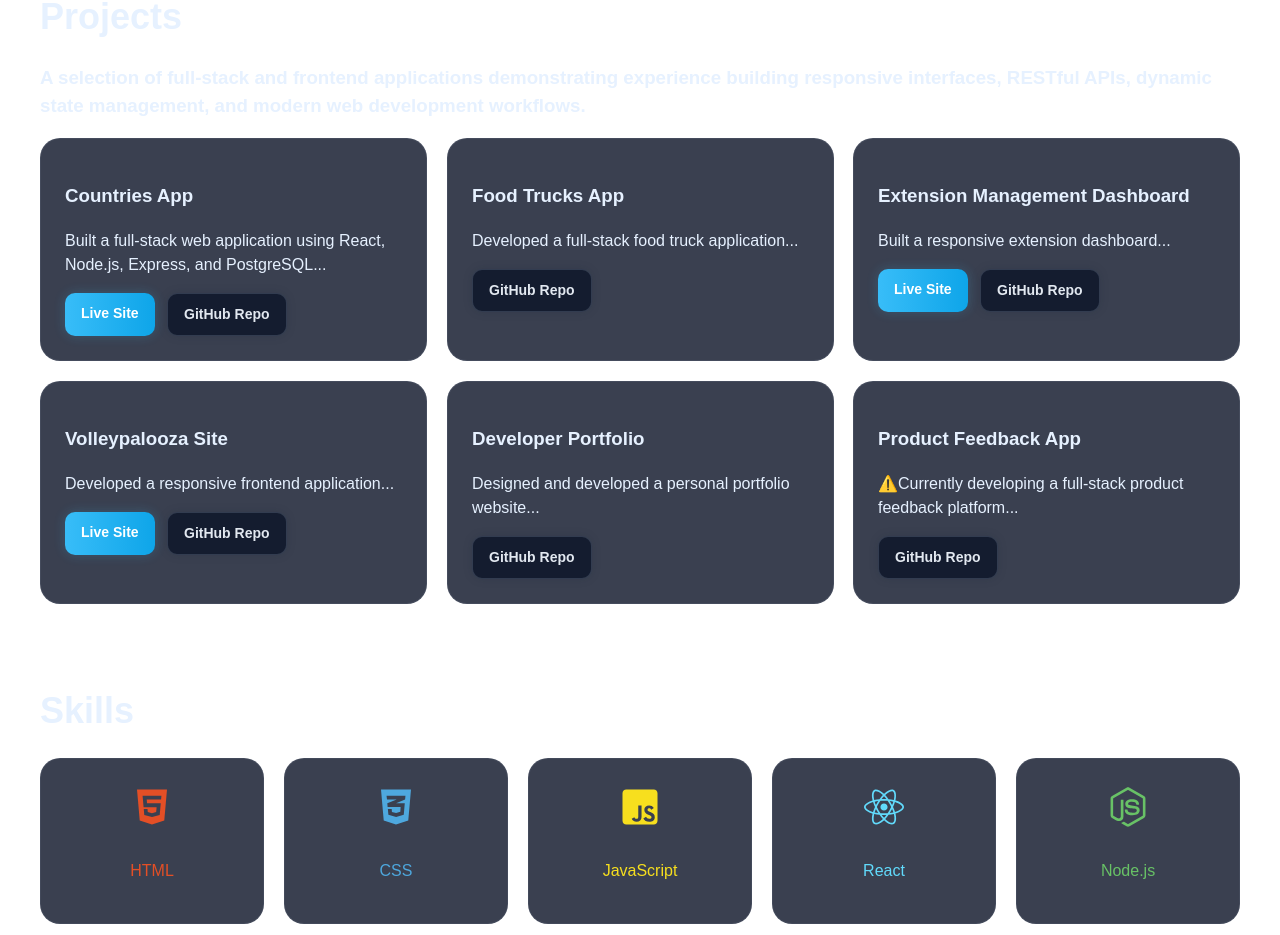
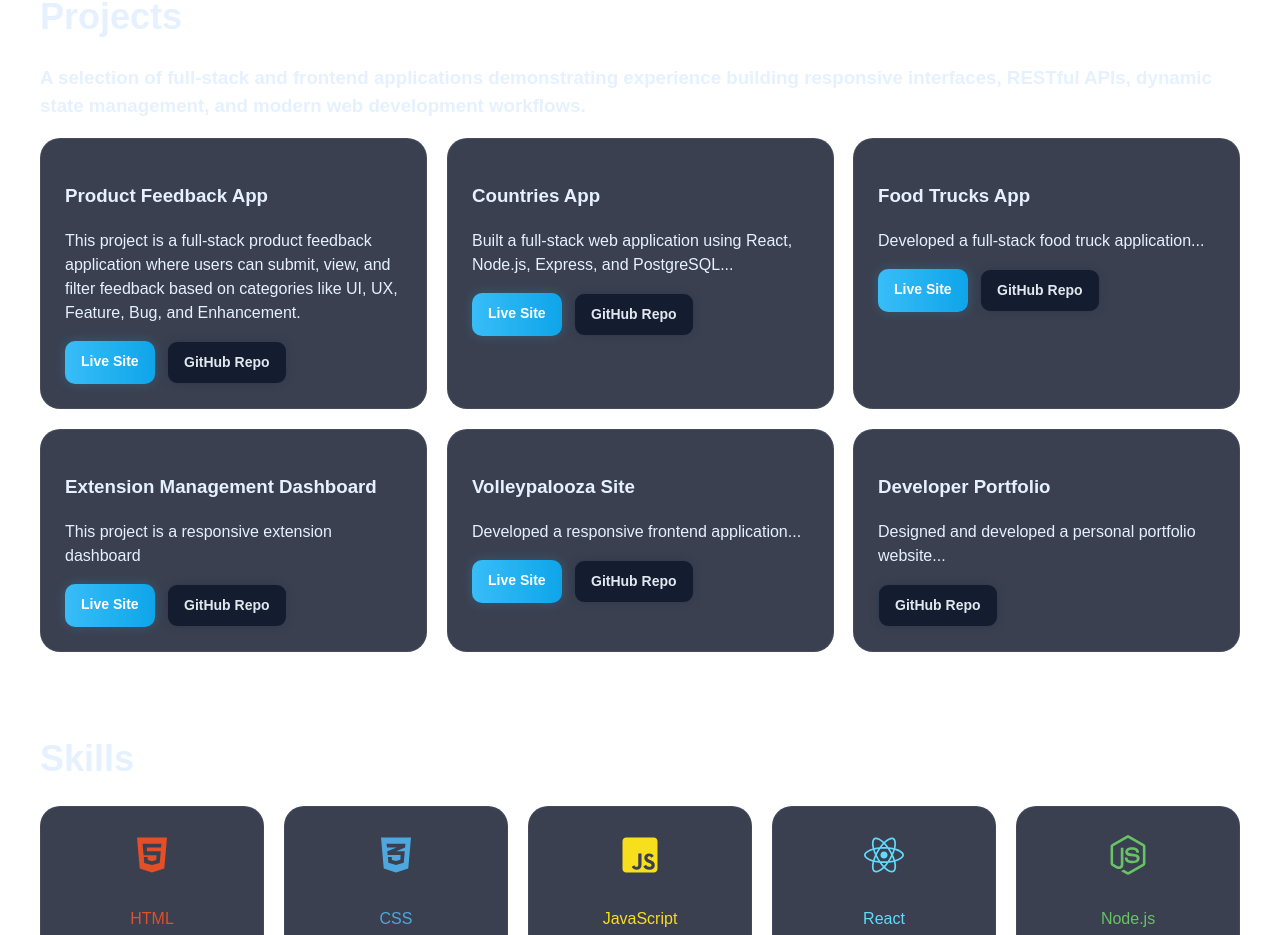
Before and after one commit to StepLeonard/portfolio, a React app: page / in a window 1280 px wide. Shown: the part 1144-2079 px from the top of the page. Built offline with nearby package versions, Linux system fonts and the light colour scheme; the HTML template or start-up script is replaced by a standard one.

Commit message:
added product feedback app

```diff
--- a/src/App.jsx
+++ b/src/App.jsx
@@ -127,6 +127,22 @@ function App() {
 
           <div className="projects-grid">
             <div className="project-card">
+              <h3>Product Feedback App</h3>
+              <p>
+                This project is a full-stack product feedback application where users can submit, view, and filter feedback based on categories like UI, UX, Feature, Bug, and Enhancement.
+              </p>
+              <div className="project-buttons">
+                <a href="https://my-product-feedback-app.netlify.app/" target="_blank" rel="noreferrer" className="project-btn live-btn">
+                  Live Site
+                </a>
+                <a href="https://github.com/StepLeonard/product-feedback-app" target="_blank" rel="noreferrer" className="project-btn github-btn">
+                  GitHub Repo
+                </a>
+              </div>
+            </div>
+
+
+            <div className="project-card">
               <h3>Countries App</h3>
               <p>
                 Built a full-stack web application using React, Node.js, Express,
@@ -146,6 +162,9 @@ function App() {
               <h3>Food Trucks App</h3>
               <p>Developed a full-stack food truck application...</p>
               <div className="project-buttons">
+                <a href="https://my-food-truck-app.netlify.app/" target="_blank" rel="noreferrer" className="project-btn live-btn">
+                  Live Site
+                </a>
                 <a href="https://github.com/StepLeonard/food-trucks-app" target="_blank" rel="noreferrer" className="project-btn github-btn">
                   GitHub Repo
                 </a>
@@ -154,7 +173,7 @@ function App() {
 
             <div className="project-card">
               <h3>Extension Management Dashboard</h3>
-              <p>Built a responsive extension dashboard...</p>
+              <p>This project is a responsive extension dashboard</p>
               <div className="project-buttons">
                 <a href="https://extension-frontend.netlify.app/" target="_blank" rel="noreferrer" className="project-btn live-btn">
                   Live Site
@@ -188,15 +207,7 @@ function App() {
               </div>
             </div>
 
-            <div className="project-card">
-              <h3>Product Feedback App</h3>
-              <p>⚠️Currently developing a full-stack product feedback platform...</p>
-              <div className="project-buttons">
-                <a href="https://github.com/StepLeonard/product-feedback-app" target="_blank" rel="noreferrer" className="project-btn github-btn">
-                  GitHub Repo
-                </a>
-              </div>
-            </div>
+
           </div>
         </section>
 
```
